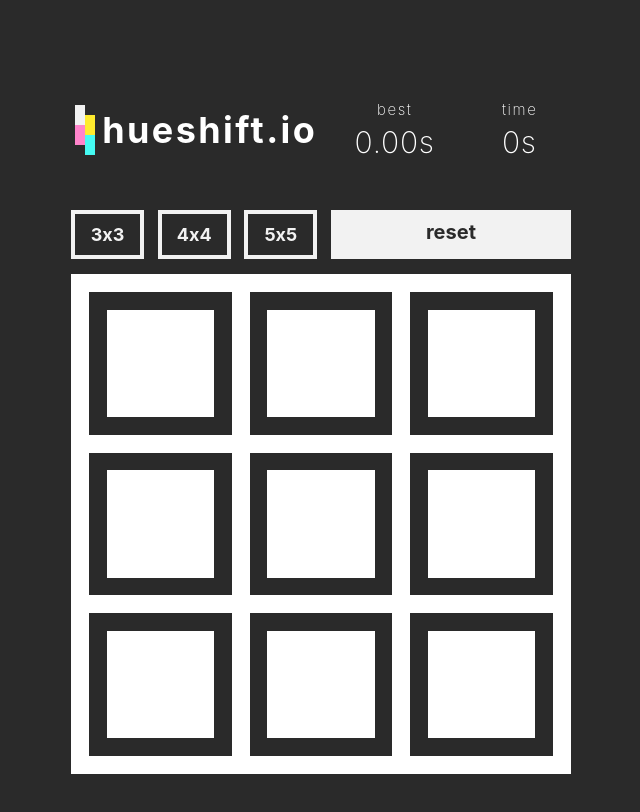
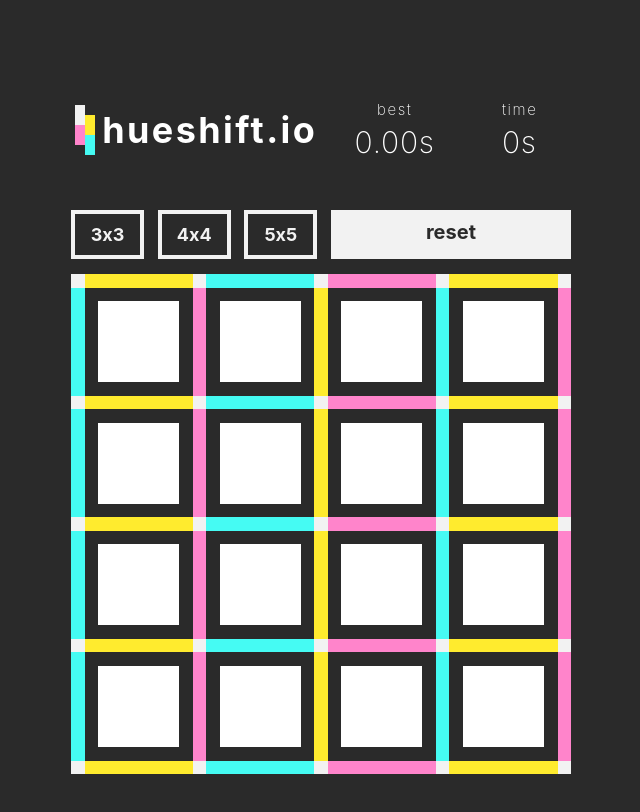
Before and after one commit to PolyWorm/hueshift, a React (Create React App) app in the folder hueshift/: page / in a window 1280 px wide. Shown: the top 812 px of the page, without its empty margins (319-959 px from the left). Built offline with nearby package versions, Linux system fonts and the light colour scheme.

Commit message:
added nubs

```diff
--- a/hueshift/src/App.js
+++ b/hueshift/src/App.js
@@ -6,7 +6,7 @@ import { useState } from 'react';
 
 function App() {
 
-  const [getSize, setSize] = useState(3);
+  const [getSize, setSize] = useState(4);
 
   return (
     <div className="body">
--- a/hueshift/src/components/Edge.js
+++ b/hueshift/src/components/Edge.js
@@ -5,13 +5,29 @@ import React from 'react'
 function Edge(props) {
 
     const size = props.size
+    const colorproperty = props.number % 3
     const width = (1/((props.size * 9) + 1)) * 500;
     const length = 500 / size;
     let style1 = {
         width: length+"px",
         height: width+"px"
     }
-
+    let style2 = {}
+    if (colorproperty == 0) {
+        style2 = {
+            "background-color": "#FFEB2E"
+        }
+    }
+    if (colorproperty == 1) {
+        style2 = {
+            "background-color": "#45FBF3"
+        }
+    }
+    if (colorproperty == 2) {
+        style2 = {
+            "background-color": "#FF84CB"
+        }
+    }
 
     if (props.position == "horizontal") {
         style1 = {
@@ -26,7 +42,7 @@ function Edge(props) {
         }
     }
     return (
-        <div style={style1} className="edge">
+        <div style={{...style1, ...style2}} className="edge">
         </div>
     );
 }
--- a/hueshift/src/components/Edges.js
+++ b/hueshift/src/components/Edges.js
@@ -29,7 +29,7 @@ function Edges(props) {
             break
         }
         for (let j = count; j < (count + size + 1); j++){
-            tempedges.push(<Edge position={"vertical"} number={j} edges={edges} size={props.size}></Edge>)
+            tempedges.push(<Edge position={"vertical"} number={edges[j]} edges={edges} size={props.size}></Edge>)
         }
         verticaledges.push(<div className="verticalcolumn">
             {tempedges}
--- a/hueshift/src/components/Gameboard.css
+++ b/hueshift/src/components/Gameboard.css
@@ -18,3 +18,7 @@
     width: 500px;
     height: 500px;
 }
+.nubs {
+    width: 500px;
+    height: 500px;
+}
--- a/hueshift/src/components/Gameboard.js
+++ b/hueshift/src/components/Gameboard.js
@@ -2,6 +2,7 @@ import './Gameboard.css';
 import React from 'react'
 import Gamebutton from './Gamebutton.js';
 import Edges from './Edges';
+import Nubs from './Nubs.js';
 import { useState } from 'react';
 
 function Gameboard(props) {
@@ -29,6 +30,9 @@ function Gameboard(props) {
 
     return (
         <div className="gameboard">
+            <div className="nubs">
+                <Nubs size={size}></Nubs>
+            </div>
             <div className="buttongrid" style={sizing}>
                 <Gamebutton size={size}></Gamebutton>
             </div>
--- a/hueshift/src/components/Gamebutton.css
+++ b/hueshift/src/components/Gamebutton.css
@@ -11,3 +11,8 @@
     width: 500px;
     height: 500px;
 }
+.nubs {
+    display: flex;
+    flex-direction: column;
+    justify-content: space-between;
+}
--- /dev/null
+++ b/hueshift/src/components/Nubs.css
@@ -0,0 +1,9 @@
+.nub {
+    background-color: #F2F2F2;
+    z-index: 3;
+}
+.nubrow {
+    display: flex;
+    justify-content: space-between;
+
+}
--- /dev/null
+++ b/hueshift/src/components/Nubs.js
@@ -0,0 +1,34 @@
+import './Nubs.css';
+import React from 'react'
+
+function Nubs(props) {
+    //equation for finding the width of the nub.
+    const size = props.size
+    const length = (1/((props.size * 9) + 1)) * 500;
+    const styles = {
+        width: length+"px",
+        height: length+"px",
+    }
+
+    let nubs = []
+
+    for (let i = 0; i < size + 1; i++) {
+        let nubrow = []
+        for (let j = 0; j < size + 1; j++) {
+            nubrow.push(<div className="nub" style={styles}></div>)
+            //calculate positioning
+
+        }
+        nubs.push(
+          <div className="nubrow">
+              {nubrow}
+          </div>
+        );
+      }
+
+    return (
+        nubs
+    );
+}
+
+export default Nubs;
```
